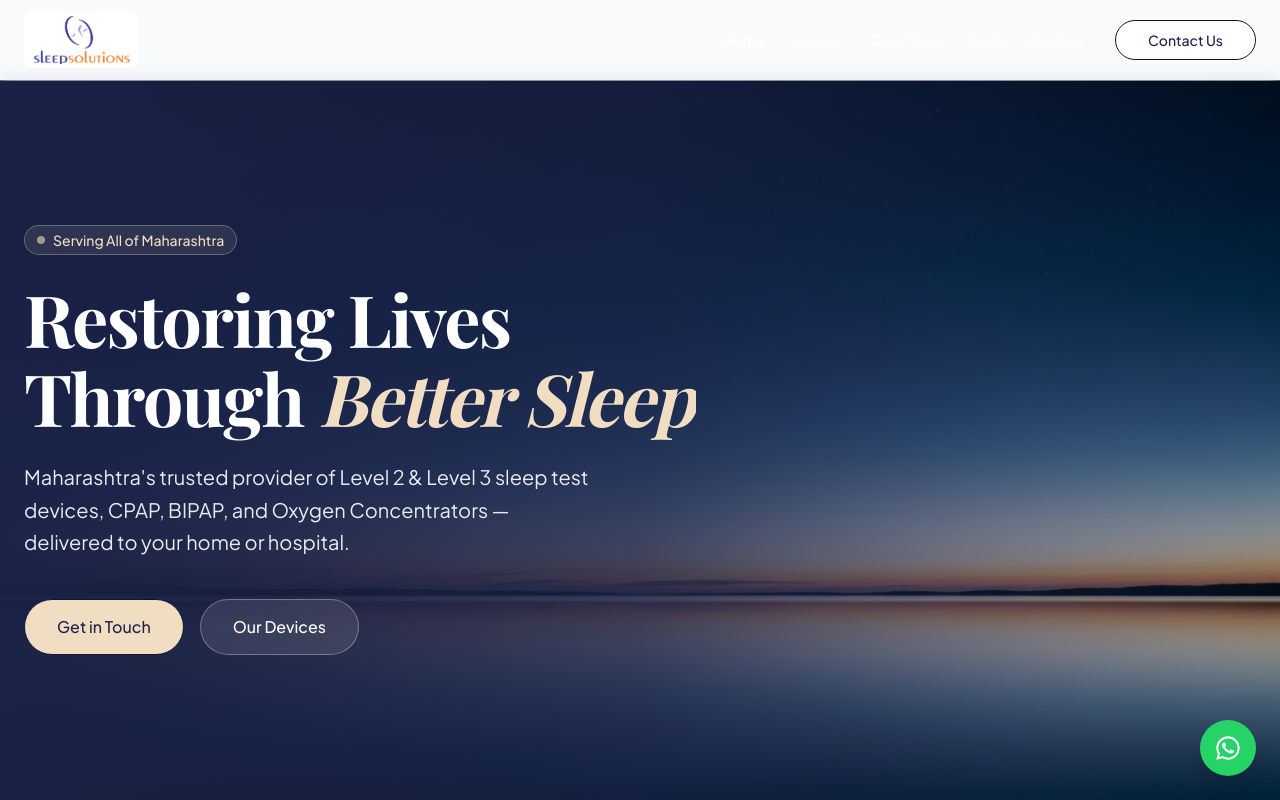
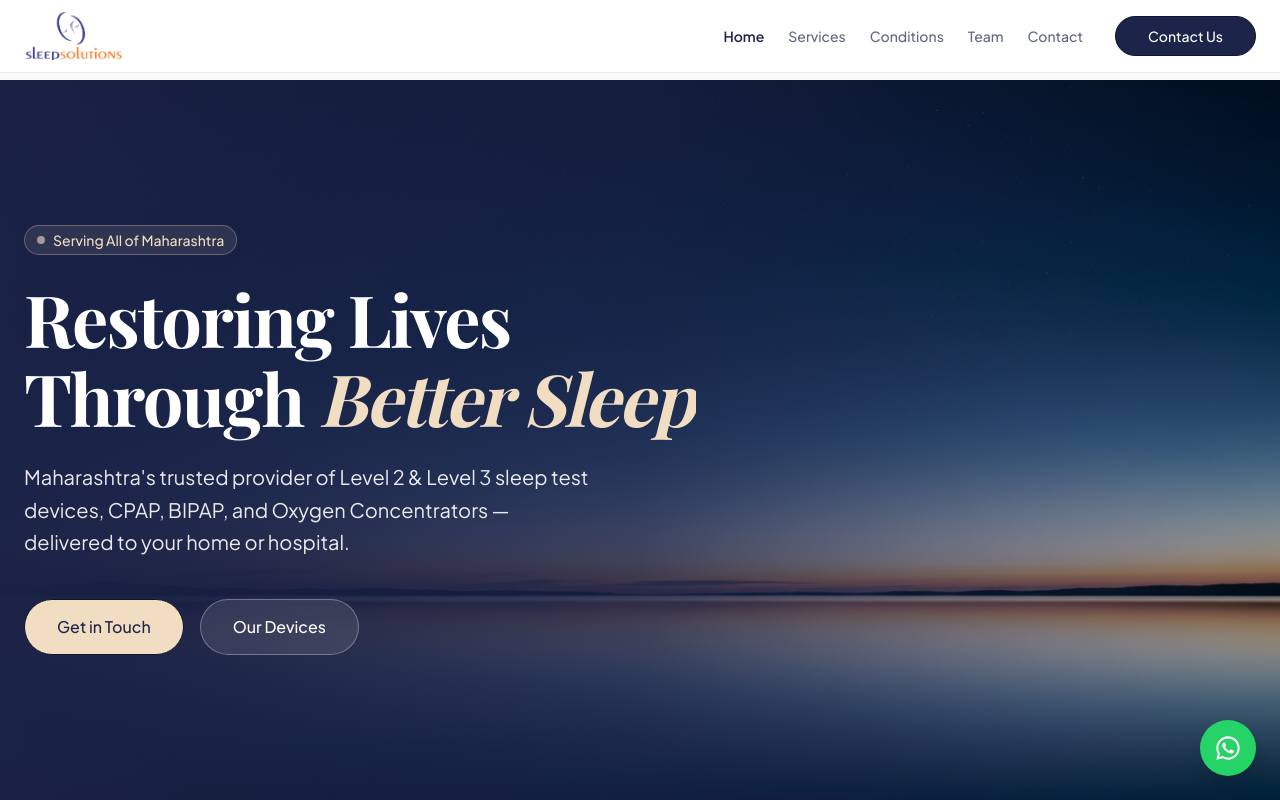
Before and after one commit to iam-rishab07/Sleep-Solutions-Design, a React (Vite) app: page / in a window 1280 px wide. Shown: the top 800 px of the page. Built offline with nearby package versions, Linux system fonts and the light colour scheme; a web font is replaced by a local one.

Commit message:
fix: navbar solid white background so links are always visible

```diff
--- a/src/components/layout/navbar.tsx
+++ b/src/components/layout/navbar.tsx
@@ -18,9 +18,7 @@ export function Navbar() {
   const [mobileMenuOpen, setMobileMenuOpen] = useState(false);
 
   useEffect(() => {
-    const handleScroll = () => {
-      setIsScrolled(window.scrollY > 20);
-    };
+    const handleScroll = () => setIsScrolled(window.scrollY > 10);
     window.addEventListener("scroll", handleScroll);
     return () => window.removeEventListener("scroll", handleScroll);
   }, []);
@@ -32,25 +30,22 @@ export function Navbar() {
   return (
     <header
       className={cn(
-        "fixed top-0 left-0 right-0 z-50 transition-all duration-300 ease-in-out border-b border-transparent",
+        "fixed top-0 left-0 right-0 z-50 transition-all duration-300 border-b",
         isScrolled
-          ? "bg-background/95 backdrop-blur-md border-border shadow-sm py-2"
-          : "bg-white/10 backdrop-blur-sm py-3"
+          ? "bg-white/95 backdrop-blur-md border-border shadow-sm py-2"
+          : "bg-white border-border/60 py-3"
       )}
     >
       <div className="container mx-auto px-4 md:px-6">
         <div className="flex items-center justify-between">
+
+          {/* Logo */}
           <Link href="/" className="flex items-center group" data-testid="nav-logo">
-            <div className={cn(
-              "rounded-lg px-2 py-1 transition-all duration-300",
-              isScrolled ? "bg-white" : "bg-white/90"
-            )}>
-              <img
-                src="/images/logo.png"
-                alt="Sleep Solutions India"
-                className="h-12 w-auto object-contain group-hover:scale-105 transition-transform duration-200"
-              />
-            </div>
+            <img
+              src="/images/logo.png"
+              alt="Sleep Solutions India"
+              className="h-12 w-auto object-contain group-hover:opacity-90 transition-opacity duration-200"
+            />
           </Link>
 
           {/* Desktop Nav */}
@@ -62,9 +57,9 @@ export function Navbar() {
                     href={link.href}
                     className={cn(
                       "text-sm font-medium transition-colors hover:text-primary",
-                      isScrolled
-                        ? (location === link.href ? "text-primary" : "text-muted-foreground")
-                        : (location === link.href ? "text-white" : "text-white/80")
+                      location === link.href
+                        ? "text-primary font-semibold"
+                        : "text-muted-foreground"
                     )}
                     data-testid={`nav-link-${link.label.toLowerCase()}`}
                   >
@@ -73,27 +68,14 @@ export function Navbar() {
                 </li>
               ))}
             </ul>
-            <Button
-              asChild
-              size="lg"
-              className={cn(
-                "rounded-full font-medium transition-colors",
-                isScrolled
-                  ? ""
-                  : "bg-white text-primary hover:bg-white/90"
-              )}
-              data-testid="nav-contact-btn"
-            >
+            <Button asChild size="lg" className="rounded-full font-medium" data-testid="nav-contact-btn">
               <Link href="/contact">Contact Us</Link>
             </Button>
           </nav>
 
           {/* Mobile Menu Toggle */}
           <button
-            className={cn(
-              "md:hidden p-2",
-              isScrolled ? "text-foreground" : "text-white"
-            )}
+            className="md:hidden p-2 text-foreground"
             onClick={() => setMobileMenuOpen(!mobileMenuOpen)}
             data-testid="mobile-menu-toggle"
             aria-label="Toggle menu"
```
